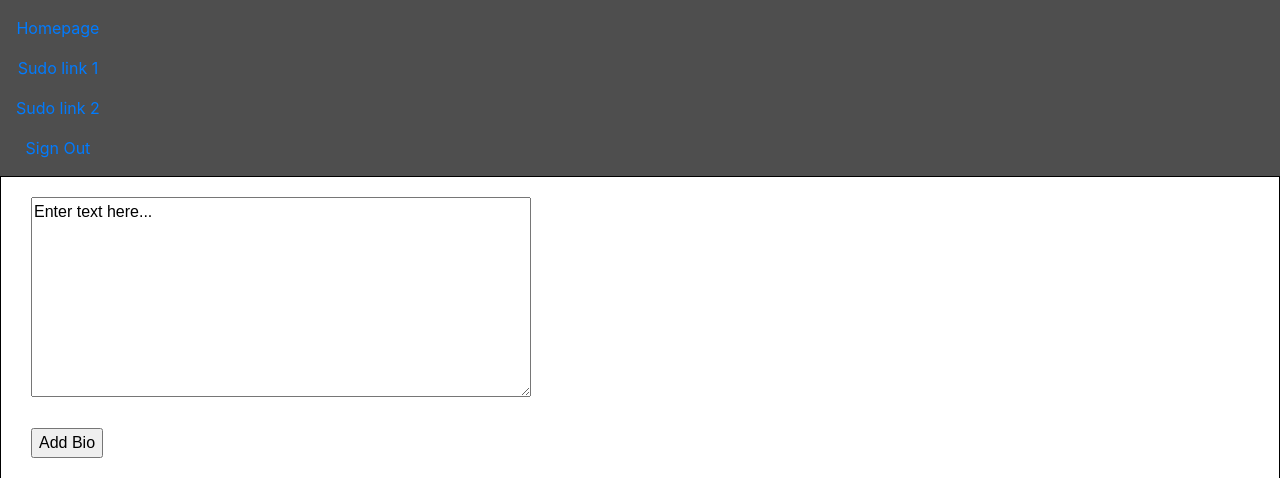
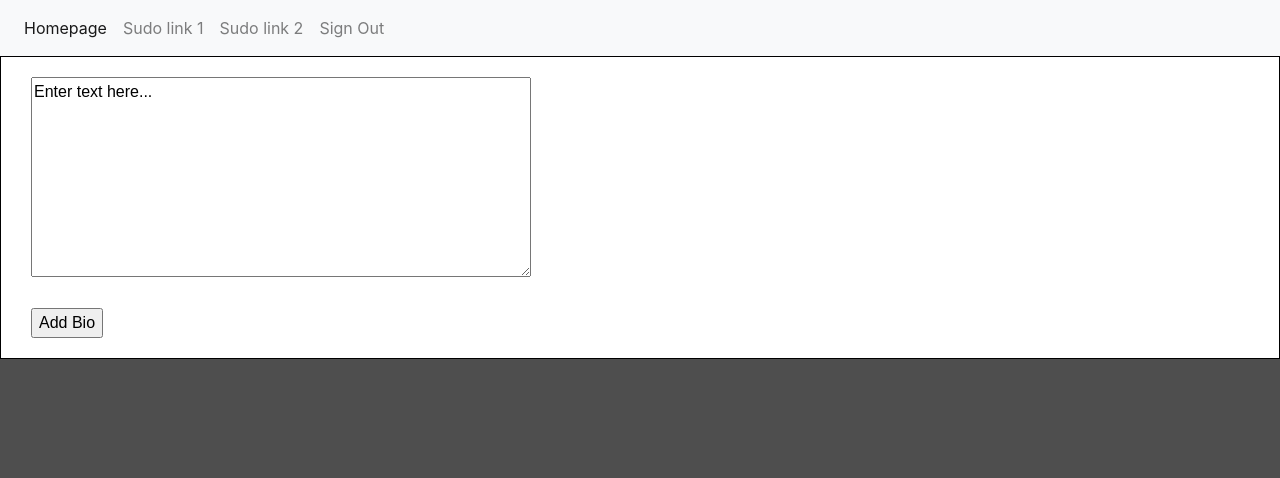
Before and after one commit to MichaelWegnerCU/Icarus_Project, a PHP site: page /Application/addbio.php in a window 1280 px wide. Shown: the top 478 px of the page. Run offline with PHP 8.4, Linux system fonts and the light colour scheme.

Commit message:
changed slightly the applicaion headers

```diff
--- a/Application/header.php
+++ b/Application/header.php
@@ -116,9 +116,7 @@ session_start();
                     			<a href="signup_student.php"><button>Student</button></a>
                     			<a href="signup_teacher.php"><button>Teacher</button></a>
                 		</div>
-
 					  </div>
-
 					</div>
                 </li>
             </ul>
--- a/Application/login_header.php
+++ b/Application/login_header.php
@@ -10,7 +10,7 @@
 </head>
 
 <body>
-    <nav class="navbar">
+    <nav class="navbar navbar-expand-lg navbar-light bg-light">
         <div id="navbarNav">
             <ul class="navbar-nav">
                 <li class="nav-item active">
```
